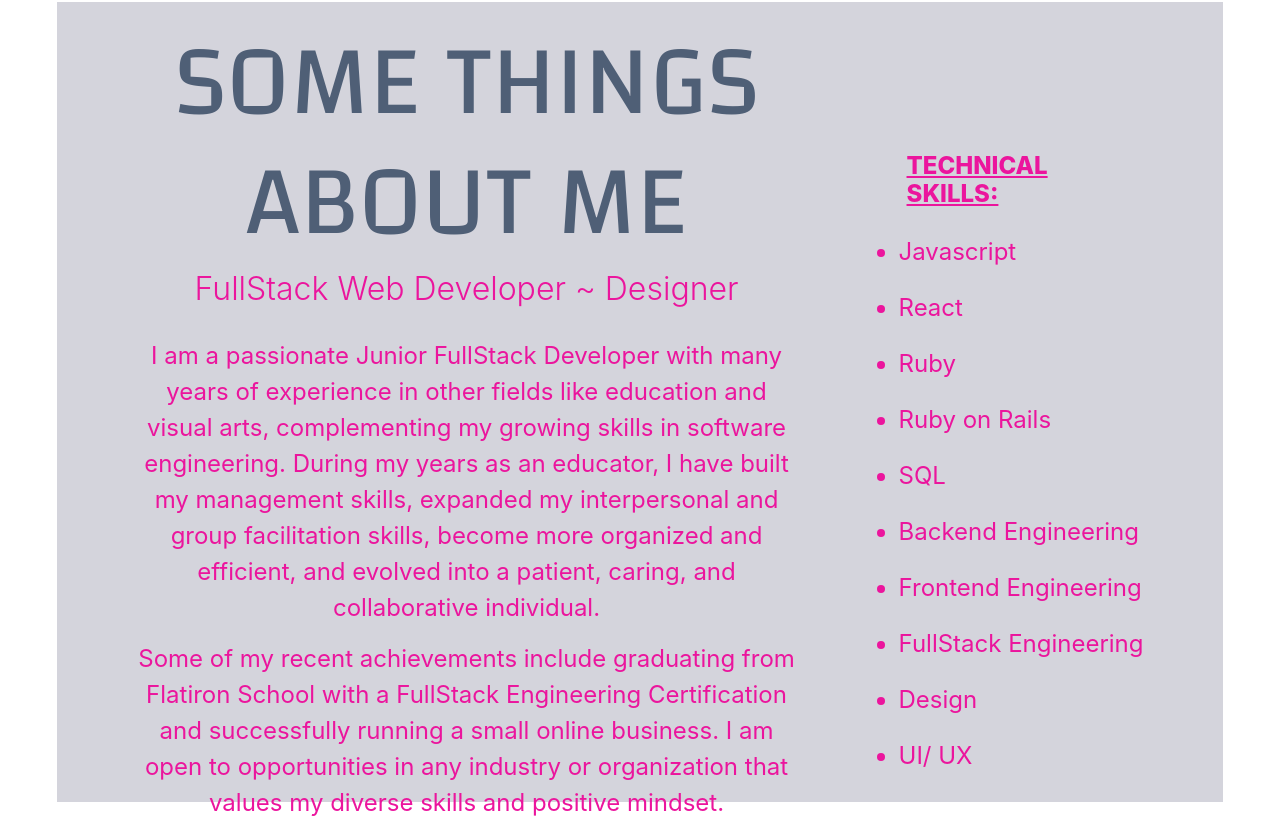
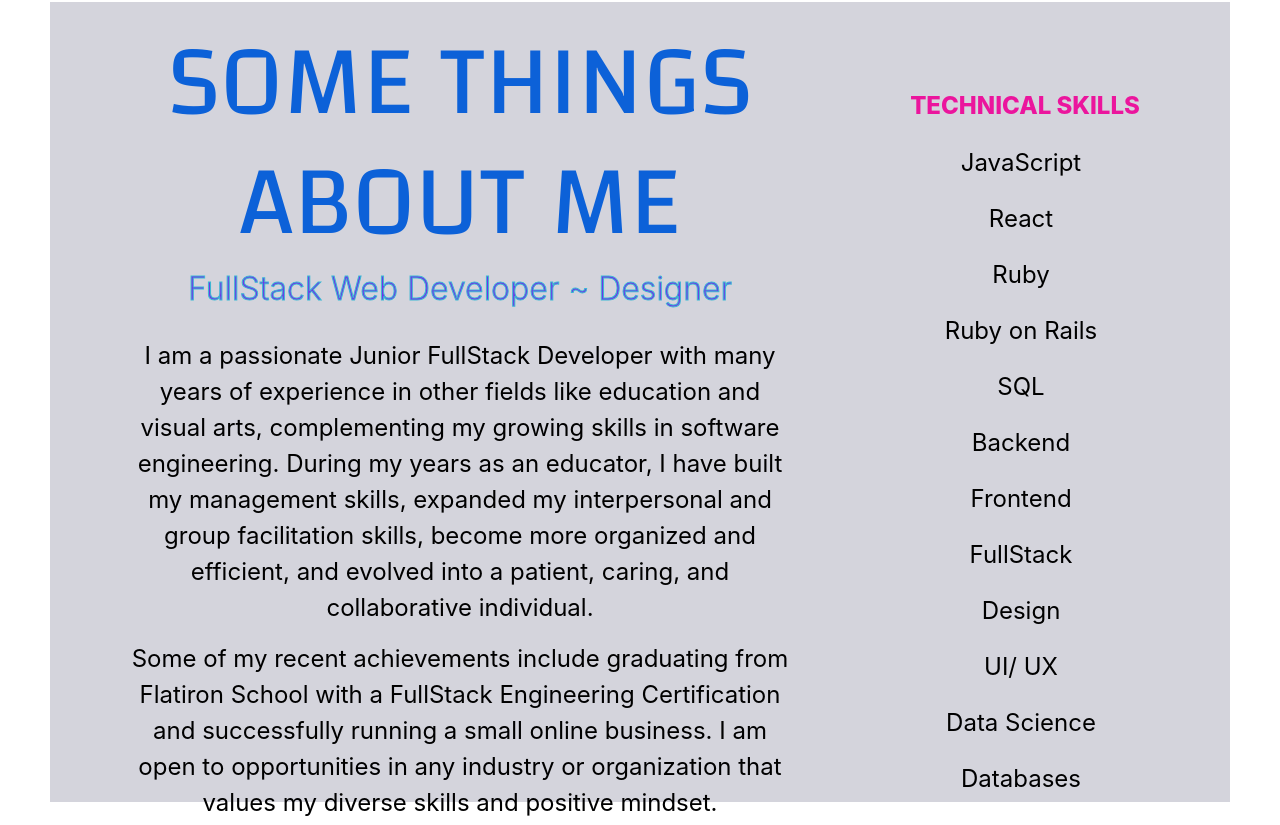
Before and after one commit to tbraeck/portfolio-backend, a React (Create React App) app in the folder client/: page / in a window 1280 px wide. Shown: the part 1055-1880 px from the top of the page. Built offline with nearby package versions, Linux system fonts and the light colour scheme.

Commit message:
Styling main page, adding back to top button

```diff
--- a/client/package.json
+++ b/client/package.json
@@ -14,9 +14,11 @@
     "react": "^18.2.0",
     "react-bootstrap": "^2.9.1",
     "react-dom": "^18.2.0",
+    "react-icons": "^5.0.1",
     "react-router-dom": "^6.20.1",
     "react-scripts": "5.0.1",
     "reactjs-popup": "^2.0.6",
+    "styled-components": "^6.1.8",
     "url": "^0.11.3",
     "web-vitals": "^2.1.4"
   },
--- a/client/src/About.js
+++ b/client/src/About.js
@@ -2,7 +2,7 @@ import React from 'react';
 
 const About = () => {
 
-    const techSkills = [ "Javascript", "React", "Ruby", "Ruby on Rails", "SQL", "Backend Engineering", "Frontend Engineering", "FullStack Engineering", "Design", "UI/ UX" ]
+    const techSkills = [ "JavaScript", "React", "Ruby", "Ruby on Rails", "SQL", "Backend", "Frontend", "FullStack", "Design", "UI/ UX", "Data Science", "Databases  " ]
     const skillsMap = techSkills.map((skill,index) => {
         return(
             <>
@@ -15,19 +15,20 @@ const About = () => {
         <div className='aboutContainer'>
             <div className='aboutContent'>
                 <h1 className='changa-font'>SOME THINGS ABOUT ME</h1>
-                <h2 className='display-5'>FullStack Web Developer ~ Designer</h2>
-                <p className='display-7'>
+                <h2 className='display-5'  style={{color:"rgb(111, 52, 231)"}}
+>FullStack Web Developer ~ Designer</h2>
+                <p className='display-7' style={{ color:"black"}}>
                     I am a passionate Junior FullStack Developer with many years of experience in other fields like education and visual arts, complementing my growing skills in software engineering. During my years as an educator, I have built my management skills, expanded my interpersonal and group facilitation skills, become more organized and efficient, and evolved into a patient, caring, and collaborative individual.
                 </p>
-                <p className='display-7'>
+                <p className='display-7' style={{ color:"black"}}>
                     Some of my recent achievements include graduating from Flatiron School with a FullStack Engineering Certification and successfully running a small online business. I am open to opportunities in any industry or organization that values my diverse skills and positive mindset.
                 </p>
             </div>
-            <div className='techSKillsBox'>
+            <div className='techSKillsBox' style={{ textAlign: "center" }}>
             <h2 className='display-8' >
-                TECHNICAL SKILLS:
+                TECHNICAL SKILLS
             </h2>
-                <ul className='display-7'>
+                <ul className='display-7' style={{alignContent: "center", listStyleType: "none" }}>
                     {skillsMap}
                 </ul>
             </div>
--- a/client/src/App.css
+++ b/client/src/App.css
@@ -9,15 +9,29 @@ body, html {
 
 .changa-font {
   padding: 30 0 0 30;
-
   font-family: "Changa", sans-serif;
   font-optical-sizing: auto;
   font-weight: 400;
-  color:  #4f5f76;
+  color:  #0c61d8;
   font-style: normal;
   /* margin-left: 350px; */
   font-size: 100px;
 }
+
+.changa-font:hover {
+  padding: 30 0 0 30;
+  font-family: "Changa", sans-serif;
+  font-optical-sizing: auto;
+  font-weight: 400;
+  /* color:  #0c61d8; */
+  font-style: normal;
+  /* margin-left: 350px; */
+  font-size: 100px;
+  color: rgb(255, 249, 127);
+  -webkit-text-stroke-width: 3px;
+  -webkit-text-stroke-color: black;
+}
+
 
 .changa-font1 {
   padding: 30 0 0 30;
@@ -322,29 +336,46 @@ flex-direction: column;
 .display-5 {
   font-size: 2rem;
   margin-bottom: 30px;
+  -webkit-text-stroke-width: 1px;
+  -webkit-text-stroke-color: rgb(59, 185, 211);
 }
 
+
 .display-7 {
+  color: black;
   font-size: 1.5rem;
   margin-bottom: 15px;
   justify-content: left;
+
 }
 
 .techSKillsBox{
   /* margin-left: 50px;
   margin-top: 170px; */
   padding-left: 50px;
-  padding-top: 150px;
+  padding-top: 90px;
+/*
+    font-size: 1.6rem;
+    display: grid;
+    place-items: center;
+    min-height: 200px;
+    border: 8px solid;
+    padding: .5rem;
+
+
+    border-image: linear-gradient(45deg, turquoise, greenyellow) 1; */
+
 }
+
 
 .display-8 {
   margin-left: 40px;
   font-size: 1.5rem;
   margin-bottom: 15px;
-  width: 200px;
+  width: 250px;
   justify-content: left;
 font-weight: 800;
-text-decoration: underline;
+/* text-decoration: underline; */
 border: #333;
 border-radius: 20px;
   /* align-items: left; */
--- a/client/src/App.js
+++ b/client/src/App.js
@@ -1,4 +1,7 @@
 import React from 'react'
+import { Fragment } from 'react';
+import ScrollButton from './components/ScrollButton';
+import { Content, Heading } from './components/Styles';
 // import Header from './general/Header'
 import Home from './general/Home';
 import ApplicationList from './ApplicationList';
@@ -29,6 +32,11 @@ const App = () => {
 
         </Routes>
       </div>
+            <Fragment>
+            <Heading>GeeksForGeeks</Heading>
+            <Content />
+            <ScrollButton />
+          </Fragment>
       <div className='footer--pin'>
               <Footer/>
         </div>
--- /dev/null
+++ b/client/src/general/BackgroundImg1.js
@@ -0,0 +1,11 @@
+import React from 'react'
+
+const BackgroundImg1 = () => {
+  return (
+    <div>
+      <img src='/background5.svg' alt='background'/>
+    </div>
+  )
+}
+
+export default BackgroundImg1
--- a/client/src/general/Home.js
+++ b/client/src/general/Home.js
@@ -4,6 +4,7 @@ import HomeTitle from './HomeTitle';
 import Header from './Header';
 import Logo from './Logo';
 import About from '../About';
+import BackgroundImg1 from './BackgroundImg1';
 // import Background from './Background';
 // import ApplicationList from '../ApplicationList.js';
 
@@ -17,12 +18,14 @@ const Home = () => {
         <div className='homeTitle'>
           <HomeTitle />
         </div>
-
         <div className="header">
           <Header />
         </div>
         <div style={{paddingBottom: "50px"}}>
           <About/>
+        </div>
+        <div>
+
         </div>
 
       </div>
--- /dev/null
+++ b/client/src/general/ScrollButton.js
@@ -0,0 +1,38 @@
+import React, {useState} from 'react';
+import {FaArrowCircleUp} from 'react-icons/fa';
+import { Button } from './Styles';
+
+const ScrollButton = () =>{
+
+  const [visible, setVisible] = useState(false)
+
+  const toggleVisible = () => {
+    const scrolled = document.documentElement.scrollTop;
+    if (scrolled > 300){
+      setVisible(true)
+    }
+    else if (scrolled <= 300){
+      setVisible(false)
+    }
+  };
+
+  const scrollToTop = () =>{
+    window.scrollTo({
+      top: 0,
+      behavior: 'smooth'
+      /* you can also use 'auto' behaviour
+         in place of 'smooth' */
+    });
+  };
+
+  window.addEventListener('scroll', toggleVisible);
+
+  return (
+    <Button>
+     <FaArrowCircleUp onClick={scrollToTop}
+     style={{display: visible ? 'inline' : 'none'}} />
+    </Button>
+  );
+}
+
+export default ScrollButton;
--- /dev/null
+++ b/client/src/general/Styles.js
@@ -0,0 +1,23 @@
+import styled from 'styled-components';
+
+export const Heading = styled.h1`
+    text-align: center;
+    color: green;
+`;
+
+export const Content = styled.div`
+    overflow-y: scroll; /* Note the correct property name: overflow-y */
+    height: 2500px;
+`;
+
+export const Button = styled.div`
+    position: fixed;
+    width: 100%;
+    left: 50%;
+    bottom: 40px;
+    height: 20px;
+    font-size: 3rem;
+    z-index: 1;
+    cursor: pointer;
+    color: green;
+`;
```
Also changed, not shown: client/public/background5.svg (added), client/src/general/BackgroundImg copy.js (renamed from client/src/general/BackgroundImg.js), 1 other file (tests, documents, lock files or other folders).
